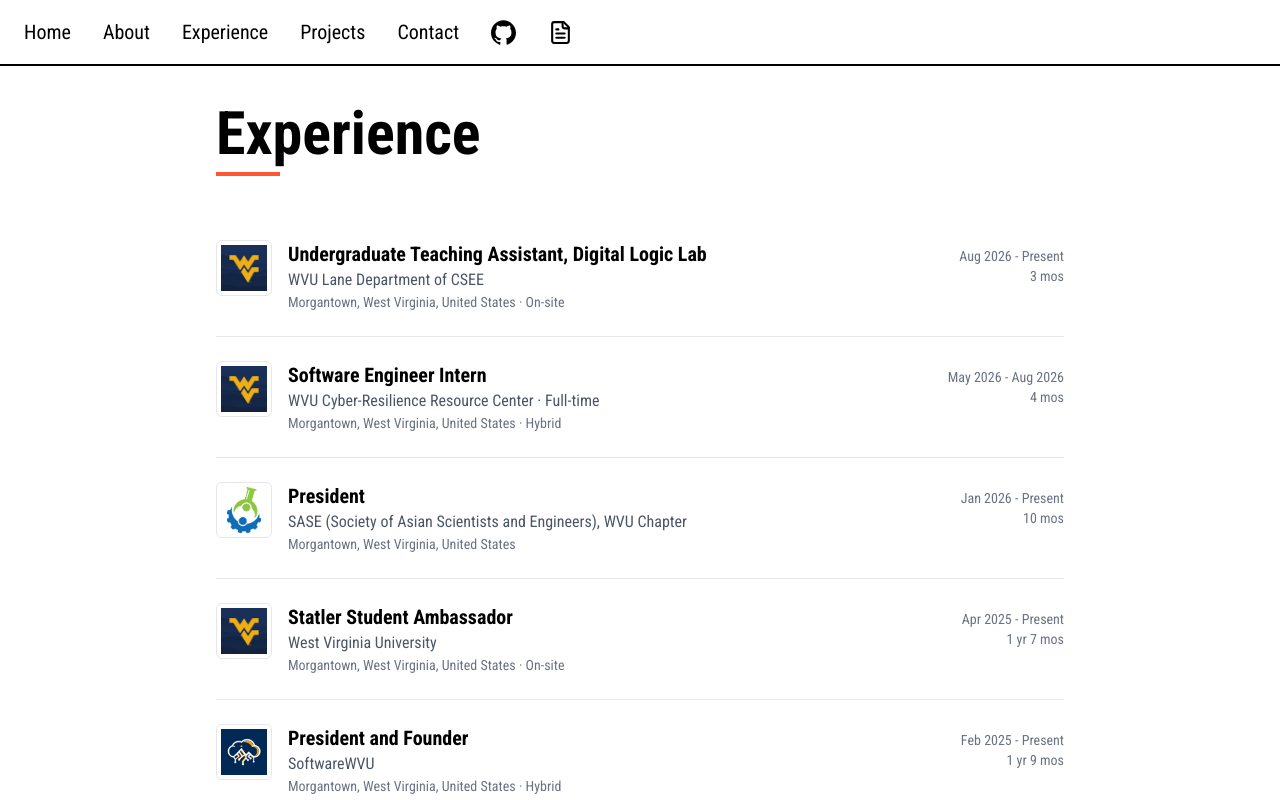
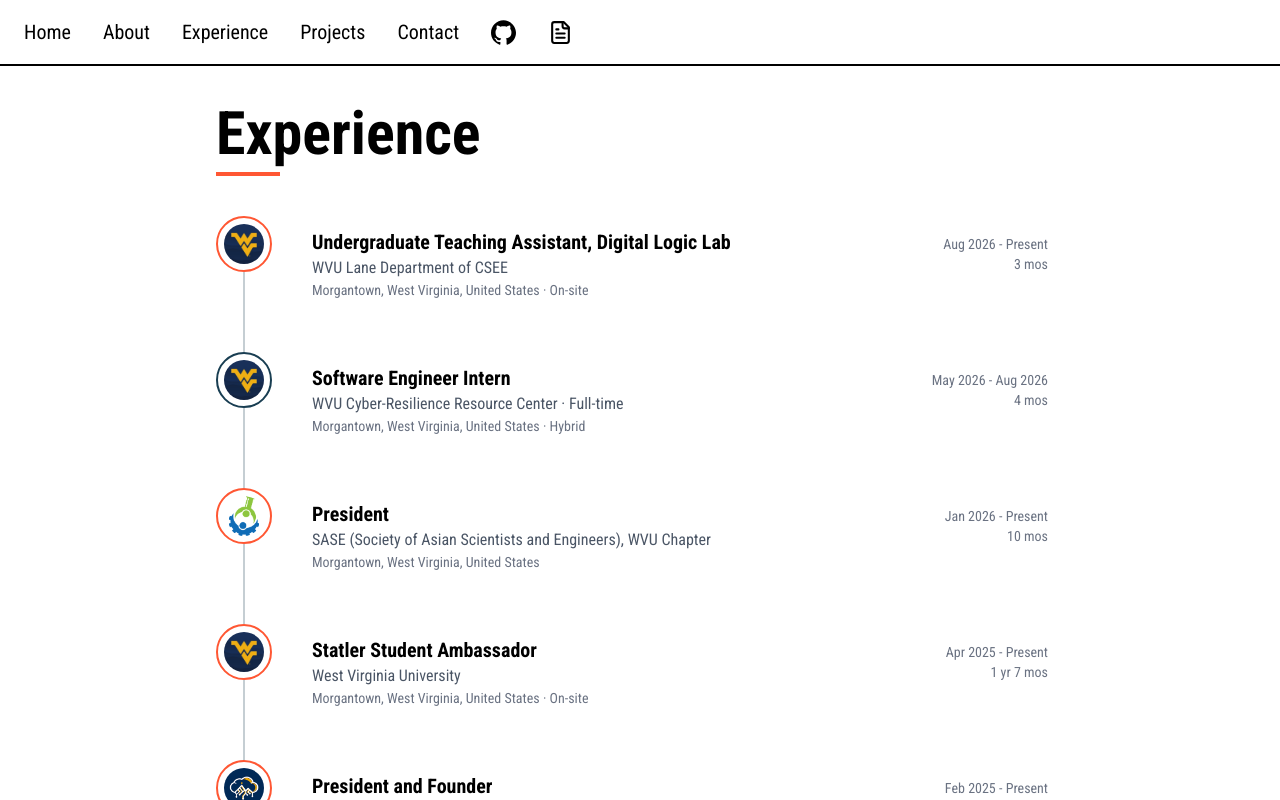
Before and after one commit to BrianCode9/brian-portfolio, a Next.js app: page /experience in a window 1280 px wide. Shown: the top 800 px of the page. Built offline with nearby package versions, Linux system fonts and the light colour scheme.

Commit message:
Show experience as a timeline with logo nodes

```diff
--- a/src/app/experience/page.tsx
+++ b/src/app/experience/page.tsx
@@ -13,28 +13,38 @@ export default function ExperiencePage() {
         </h1>
         <div className="bg-orange-highlight mb-10 h-1 w-16" />
 
-        <div className="flex flex-col">
-          {experience.map((entry, i) => (
+        <ol className="flex flex-col">
+          {experience.map((entry, i) => {
+            const isLast = i === experience.length - 1;
+            const isCurrent = entry.dateRange.includes("Present");
+
+            return (
+              <li
+                key={`${entry.company}-${entry.title}`}
+                className="group relative flex gap-4 sm:gap-6"
+              >
+                {/* Timeline rail: the logo is the node, the line runs to the next one */}
+                <div className="relative flex shrink-0 flex-col items-center">
                   <div
-              key={`${entry.company}-${entry.title}`}
-              className={`flex gap-4 py-6 ${
-                i !== experience.length - 1 ? "border-b border-gray-200" : ""
+                    className={`relative z-10 h-12 w-12 overflow-hidden rounded-full border-2 bg-white p-1.5 transition-colors duration-200 sm:h-14 sm:w-14 ${
+                      isCurrent ? "border-orange-highlight" : "border-suit-teal"
                     }`}
                   >
-              <div className="h-12 w-12 shrink-0 overflow-hidden rounded-md border border-gray-200 bg-white p-1 sm:h-14 sm:w-14">
                     {entry.logo && (
                       <Image
                         src={entry.logo}
                         alt={`${entry.company} logo`}
                         width={56}
                         height={56}
-                    className="h-full w-full object-contain"
+                        className="h-full w-full rounded-full object-contain"
                       />
                     )}
                   </div>
+                  {!isLast && <div className="bg-suit-teal/25 w-0.5 flex-1" />}
+                </div>
 
-              <div className="flex flex-1 flex-col gap-3">
-                <div className="flex flex-col gap-1 sm:flex-row sm:items-baseline sm:justify-between">
+                <div className={`flex-1 ${isLast ? "" : "pb-10"}`}>
+                  <div className="flex flex-col gap-1 rounded-md px-4 py-3 transition-colors duration-200 group-hover:bg-gray-100 sm:flex-row sm:items-baseline sm:justify-between">
                     <div>
                       <h2 className="text-xl font-bold text-black">
                         {entry.title}
@@ -55,16 +65,17 @@ export default function ExperiencePage() {
                   </div>
 
                   {entry.bullets && entry.bullets.length > 0 && (
-                  <ul className="list-disc space-y-1 pl-5 text-base leading-relaxed text-gray-600">
+                    <ul className="mt-2 list-disc space-y-1 pr-4 pl-9 text-base leading-relaxed text-gray-600">
                       {entry.bullets.map((bullet) => (
                         <li key={bullet}>{bullet}</li>
                       ))}
                     </ul>
                   )}
                 </div>
-            </div>
-          ))}
-        </div>
+              </li>
+            );
+          })}
+        </ol>
       </div>
     </main>
   );
```
Lines whose indentation alone changed are shown as unchanged.
